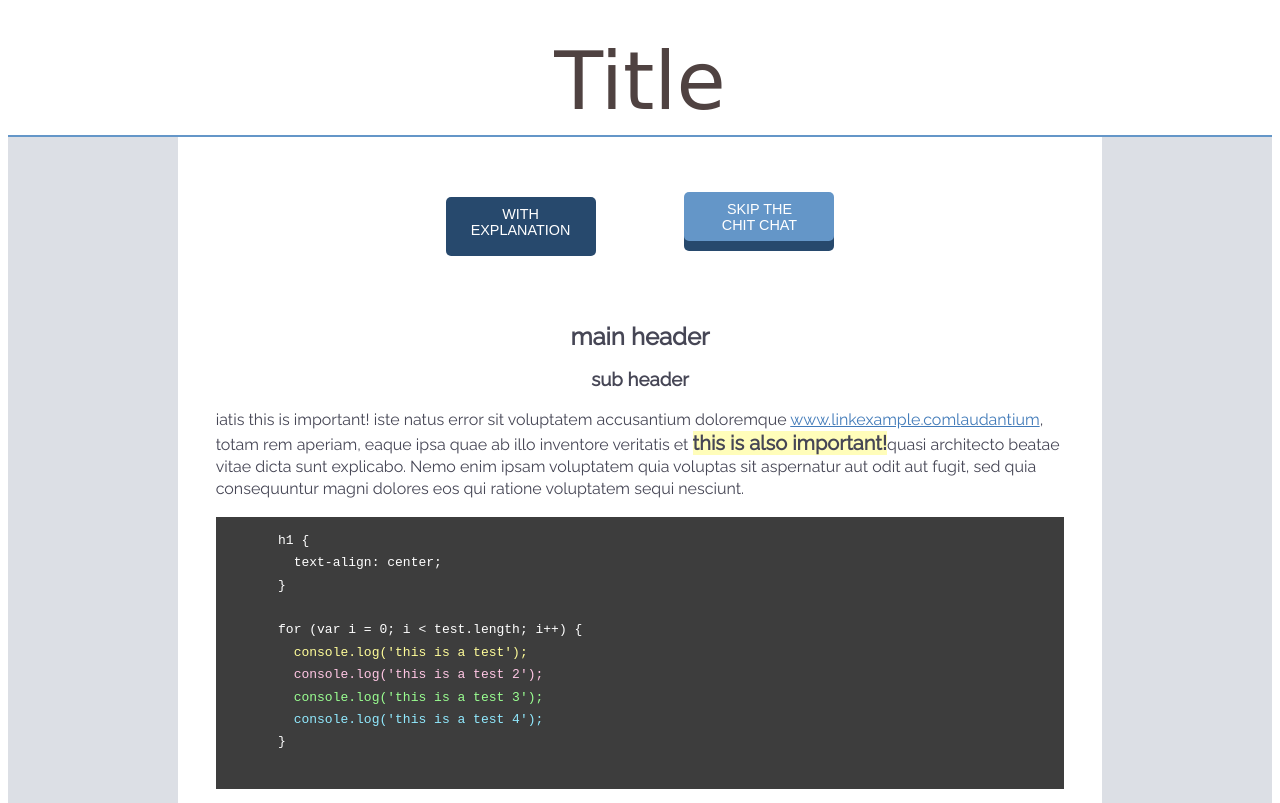
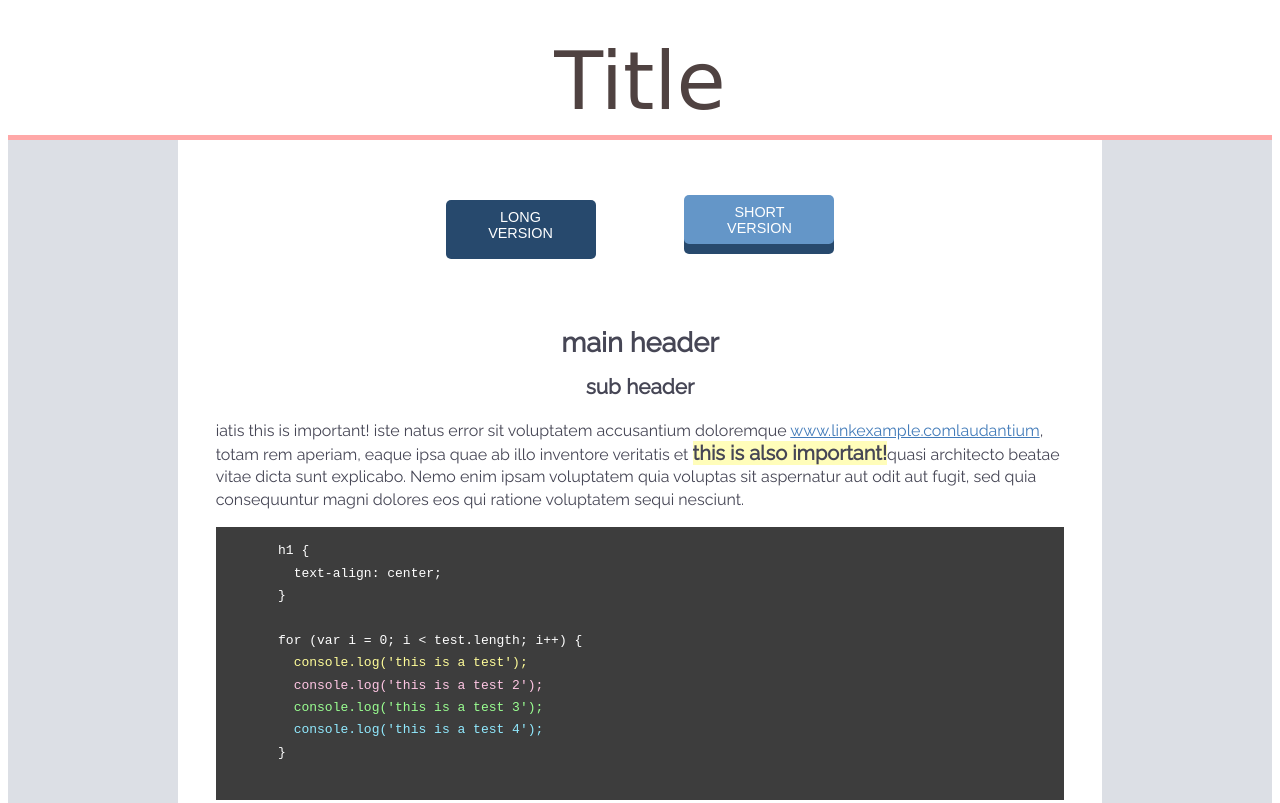
Before and after one commit to marychapman/blog-template, a plain HTML site: page index.html in a window 1280 px wide. Shown: the top 803 px of the page. Drawn offline with nearby package versions, Linux system fonts and the light colour scheme; a web font is replaced by a local one.

Commit message:
style changes

```diff
--- a/index.html
+++ b/index.html
@@ -25,8 +25,8 @@
 
         <div id="buttons">
 
-            <button id="hide" class="selected press" >WITH<br>EXPLANATION</button>
-            <button id="show" class="notSelected press" >SKIP THE<br>CHIT CHAT</button>
+            <button id="hide" class="selected press" >LONG<br>VERSION</button>
+            <button id="show" class="notSelected press" >SHORT<br>VERSION</button>
 
         </div>
 
--- a/style.css
+++ b/style.css
@@ -24,10 +24,10 @@ nav { background-color: #EEE4E1 }
   font-weight: 800;
 }
 header {
-  border-bottom: 2px solid #6496c8;
+  border-bottom: 5px solid #ffa8a8;
 }
 footer {
-  border-top: 2px solid #6496c8;
+  border-top: 5px solid #ffa8a8;
 }
 h1 {
   font-family: 'Fredericka the Great', cursive;
@@ -39,6 +39,12 @@ h1 {
 }
 h2, h3 {
   text-align: center;
+}
+h2 {
+  font-size: 1.7em;
+}
+h3 {
+  font-size: 1.3em;
 }
 a {
   color: #427bb9;
@@ -107,6 +113,7 @@ button:focus {outline:0;}
   background-color: #27496d;
   transform: translateY(5px);
 }
+/**********************************/
 img {
   width: 300px;
 }
```
